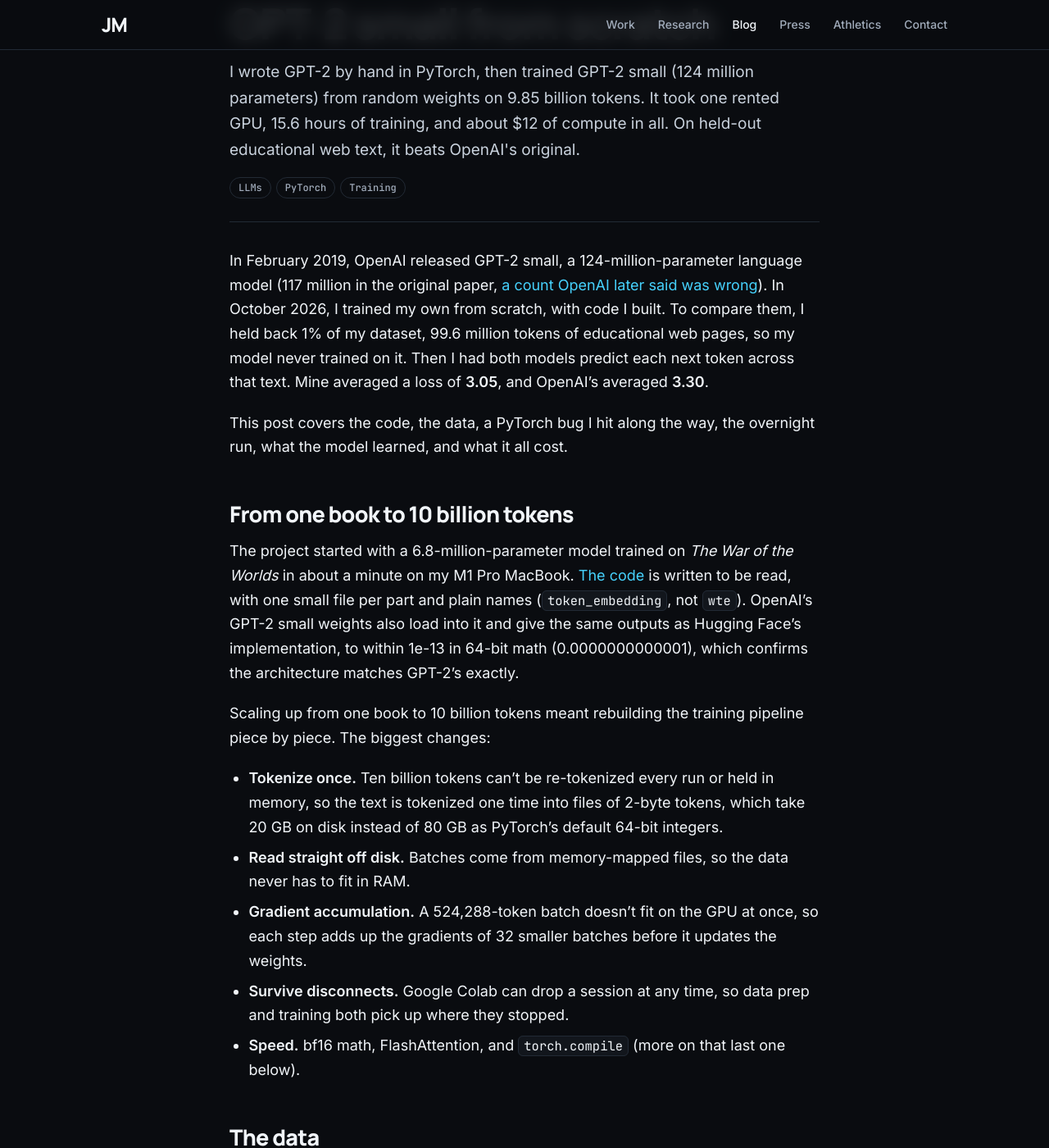
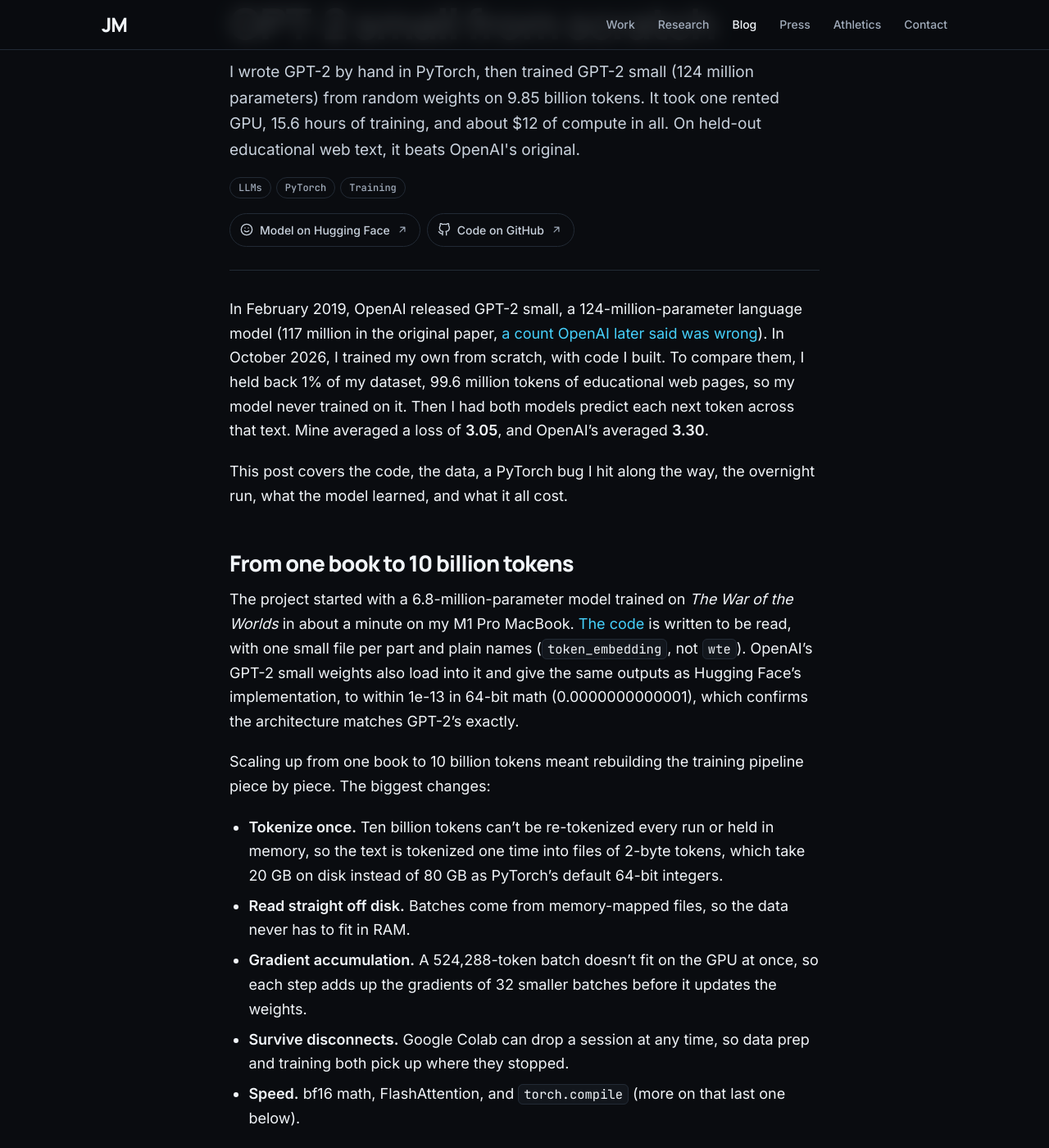
Before and after one commit to JohnMachado11/johnmachado.dev, a Jekyll site: the page built from _posts/2026-10-29-how-i-trained-gpt2-small.md, in a window 1280 px wide and 1400 px high, scrolled down 259 px. Shown: the whole window at 82% size. Built offline with Jekyll 4.4.1, drawn with Linux system fonts in a browser that asks for light colours; our own code applies the rules of GitHub Pages for plain Markdown files.

Commit message:
Link the model and code at the top of the GPT-2 post
Posts can list links in their front matter (links:), shown as buttons
under the tags in the same style as the homepage social links. The
GPT-2 post links its model on Hugging Face and its code on GitHub.

```diff
--- a/_config.yml
+++ b/_config.yml
@@ -14,7 +14,7 @@
 permalink: /blog/:title/
 
 # Bump this when styles.css or main.js change, so browsers fetch the new files
-assets_version: "20261029"
+assets_version: "20261029b"
 
 plugins:
   - jekyll-feed
--- a/_layouts/default.html
+++ b/_layouts/default.html
@@ -33,6 +33,8 @@
   <svg width="0" height="0" style="position:absolute" aria-hidden="true">
     <symbol id="i-arrow" viewBox="0 0 24 24"><path d="M7 17L17 7M8 7h9v9"/></symbol>
     <symbol id="i-next" viewBox="0 0 24 24"><path d="M5 12h14M13 6l6 6-6 6"/></symbol>
+    <symbol id="i-github" viewBox="0 0 24 24"><path d="M9 19c-5 1.5-5-2.5-7-3m14 6v-3.87a3.37 3.37 0 0 0-.94-2.61c3.14-.35 6.44-1.54 6.44-7A5.44 5.44 0 0 0 20 4.77 5.07 5.07 0 0 0 19.91 1S18.73.65 16 2.48a13.38 13.38 0 0 0-7 0C6.27.65 5.09 1 5.09 1A5.07 5.07 0 0 0 5 4.77a5.44 5.44 0 0 0-1.5 3.78c0 5.42 3.3 6.61 6.44 7A3.37 3.37 0 0 0 9 18.13V22"/></symbol>
+    <symbol id="i-hf" viewBox="0 0 24 24"><circle cx="12" cy="12" r="10"/><path d="M8 14s1.5 2 4 2 4-2 4-2"/><path d="M9 9h.01M15 9h.01"/></symbol>
   </svg>
 
 {% include header.html %}
--- a/_layouts/post.html
+++ b/_layouts/post.html
@@ -14,6 +14,10 @@
         {%- if page.tags.size > 0 %}
         <ul class="tags">{% for tag in page.tags %}<li>{{ tag | escape }}</li>{% endfor %}</ul>
         {%- endif %}
+        {%- comment -%} Buttons to the post's model, code and so on, listed in its front matter as "links:" {%- endcomment %}
+        {%- if page.links.size > 0 %}
+        <ul class="post-links">{% for link in page.links %}<li><a href="{{ link.url }}" target="_blank" rel="noopener">{% if link.icon %}<svg class="icon"><use href="#i-{{ link.icon }}"/></svg>{% endif %}{{ link.label | escape }}<svg class="icon"><use href="#i-arrow"/></svg></a></li>{% endfor %}</ul>
+        {%- endif %}
       </header>
 
       <div class="prose post-body">
--- a/_posts/2026-10-29-how-i-trained-gpt2-small.md
+++ b/_posts/2026-10-29-how-i-trained-gpt2-small.md
@@ -2,6 +2,13 @@
 title: How I trained GPT-2 small from scratch
 summary: I wrote GPT-2 by hand in PyTorch, then trained GPT-2 small (124 million parameters) from random weights on 9.85 billion tokens. It took one rented GPU, 15.6 hours of training, and about $12 of compute in all. On held-out educational web text, it beats OpenAI's original.
 tags: [LLMs, PyTorch, Training]
+links:
+  - label: Model on Hugging Face
+    url: https://huggingface.co/John-Machado/gpt2-small-fineweb-edu
+    icon: hf
+  - label: Code on GitHub
+    url: https://github.com/JohnMachado11/GPT-2
+    icon: github
 image: /assets/blog/how-i-trained-gpt2-small/share.jpg
 styles: [/assets/blog/how-i-trained-gpt2-small/similarity.css]
 scripts: [/assets/blog/how-i-trained-gpt2-small/similarity.js]
--- a/styles.css
+++ b/styles.css
@@ -172,7 +172,9 @@
   margin-bottom: 30px;
 }
 
-.hero-social {
+/* The homepage's social links, and a post's links to its model, code and so on, which share their look */
+.hero-social,
+.post-links {
   list-style: none;
   display: flex;
   flex-wrap: wrap;
@@ -180,7 +182,8 @@
   padding: 0;
   margin: 18px 0 0;
 }
-.hero-social a {
+.hero-social a,
+.post-links a {
   display: inline-flex;
   align-items: center;
   gap: 8px;
@@ -192,10 +195,13 @@
   font-weight: 500;
   transition: color 0.15s, border-color 0.15s;
 }
-.hero-social a:hover { color: var(--accent); border-color: var(--accent); }
+.hero-social a:hover,
+.post-links a:hover { color: var(--accent); border-color: var(--accent); }
 .social-label { margin: 26px 0 0; color: var(--muted); }
 .social-label + .hero-social { margin-top: 10px; }
-.hero-social .icon { font-size: 16px; }
+.hero-social .icon,
+.post-links .icon { font-size: 16px; }
+.post-links .icon:last-child { font-size: 14px; color: var(--muted); }
 
 /* The newest blog post, under the social links */
 .hero-latest-link {
```
Also changed, not shown: README.md.
